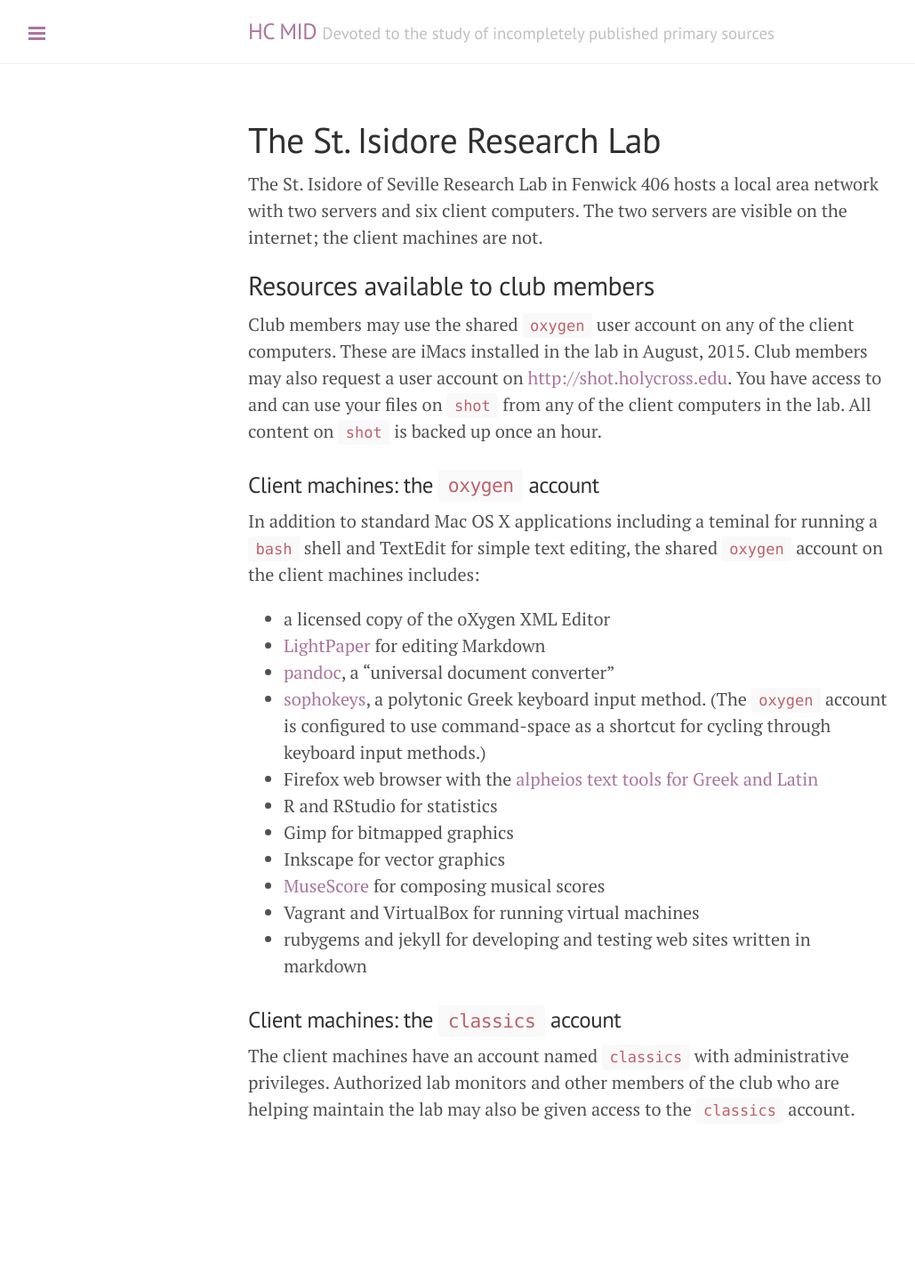
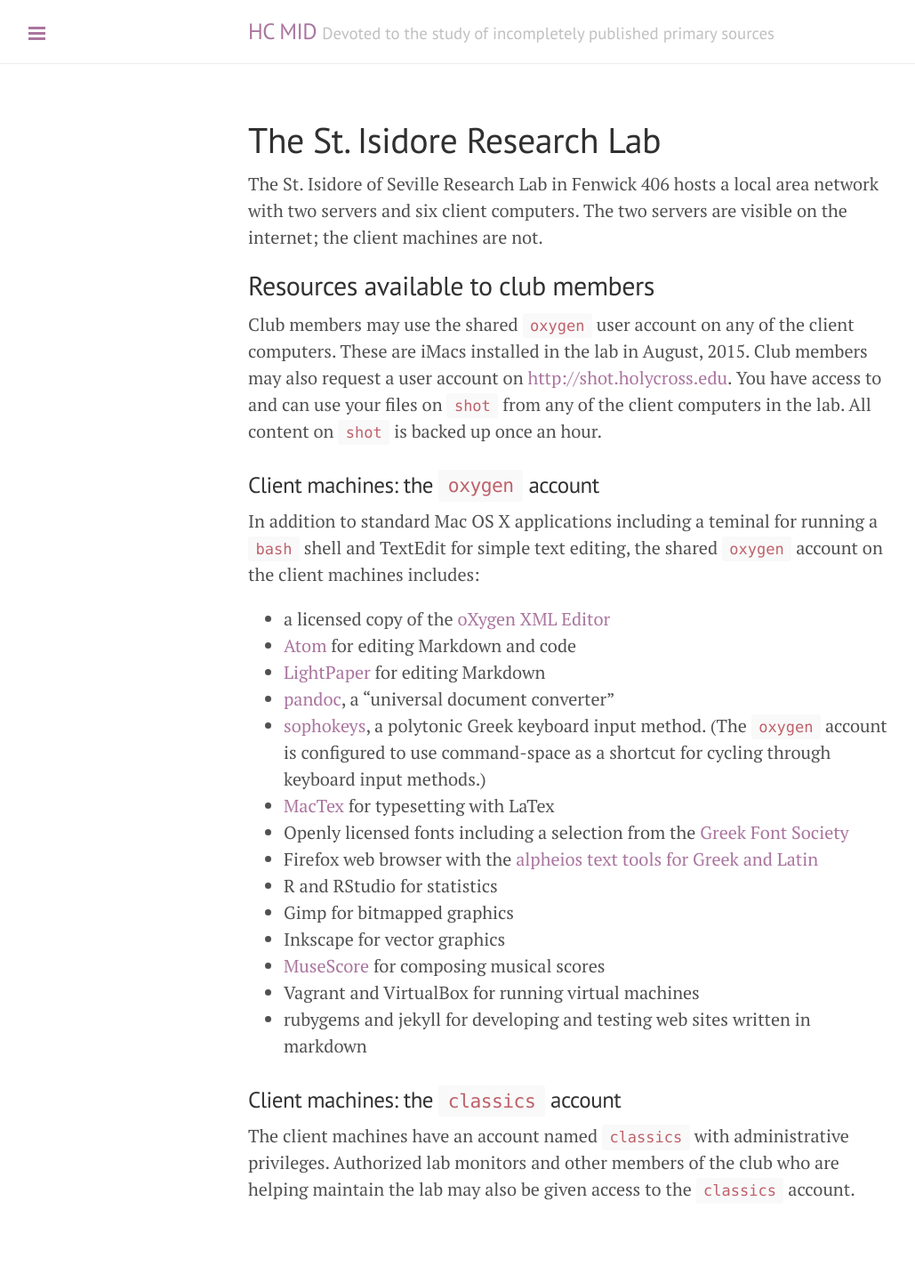
Before and after one commit to HCMID/HCMID.github.io, a Jekyll site: the page built from tech/isidore/index.md, in a window 1280 px wide. Shown: the whole page at 89% size, without its empty margins (1-1030 px from the left). Built offline with Jekyll 4.4.1, drawn with Linux system fonts in a browser that asks for light colours; before the commit the page ends 1342 px from its top, so only the background shows below that.

Commit message:
Update Isidore specs

```diff
--- a/tech/isidore/index.md
+++ b/tech/isidore/index.md
@@ -13,10 +13,13 @@
 
 In addition to standard Mac OS X applications including a teminal for running a `bash` shell and TextEdit for simple text editing, the shared `oxygen` account on the client machines includes:
 
-- a licensed copy of the oXygen XML Editor
+- a licensed copy of the [oXygen XML Editor](http://www.oxygenxml.com/)
+- [Atom](http://bjoern.brembs.net/2013/08/12-year-anniversary-of-angry-letter-to-scientific-journal-editor/) for editing Markdown and code
 - [LightPaper](http://www.ashokgelal.com/lightpaper-for-mac/) for editing Markdown
 - [pandoc](http://pandoc.org/), a "universal document converter"
 - [sophokeys](http://www.benjaminblonder.org/sophokeys/), a polytonic Greek keyboard input method.  (The `oxygen` account is configured to use command-space as a shortcut for cycling through keyboard input methods.)
+- [MacTex](http://www.tug.org/mactex/) for typesetting with LaTex
+- Openly licensed fonts including a selection from the [Greek Font Society](http://www.greekfontsociety.gr/)
 - Firefox web browser with the [alpheios text tools for Greek and Latin](http://alpheios.net/content/user-guide)
 - R and RStudio for statistics
 - Gimp for bitmapped graphics
```
